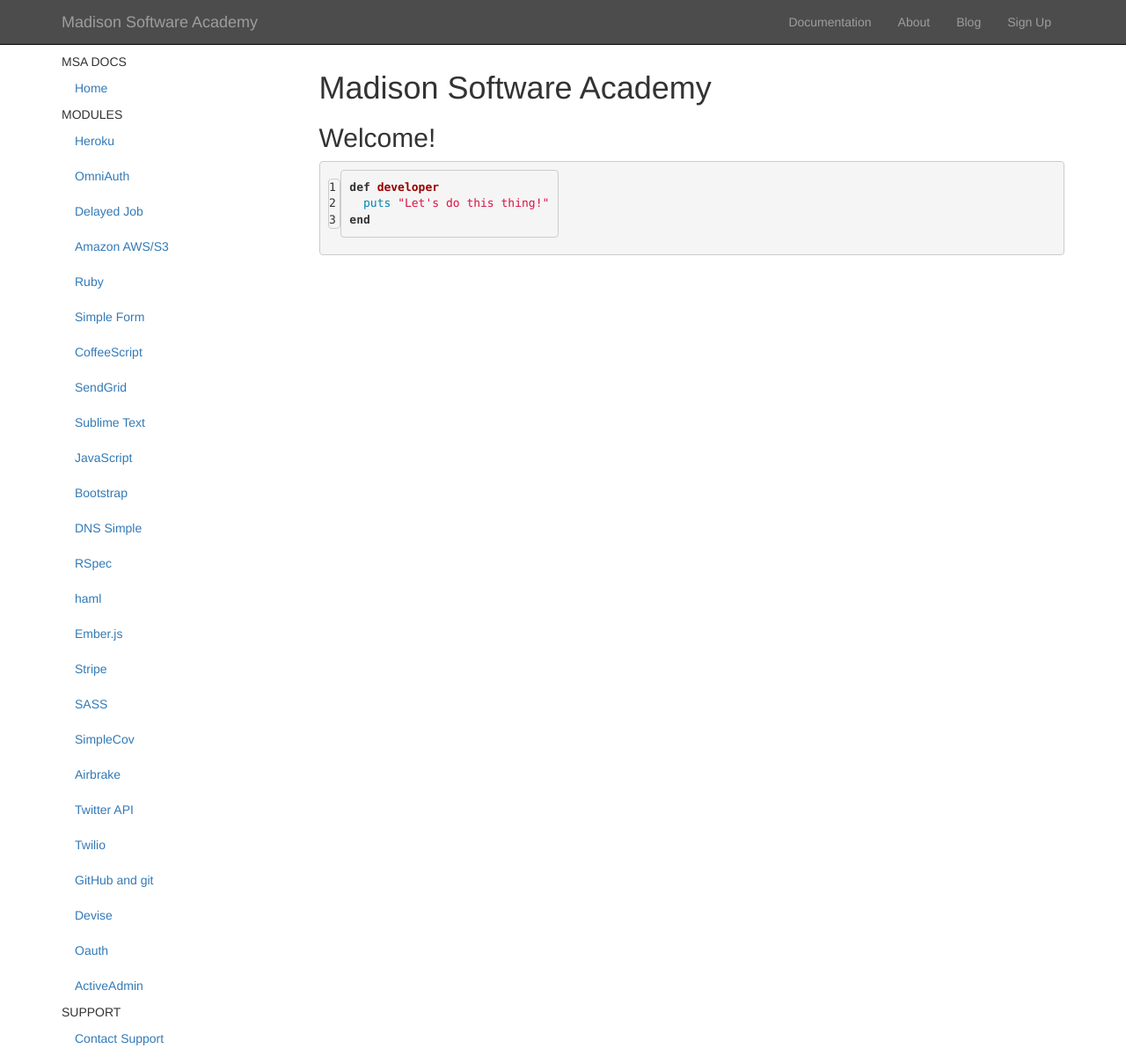
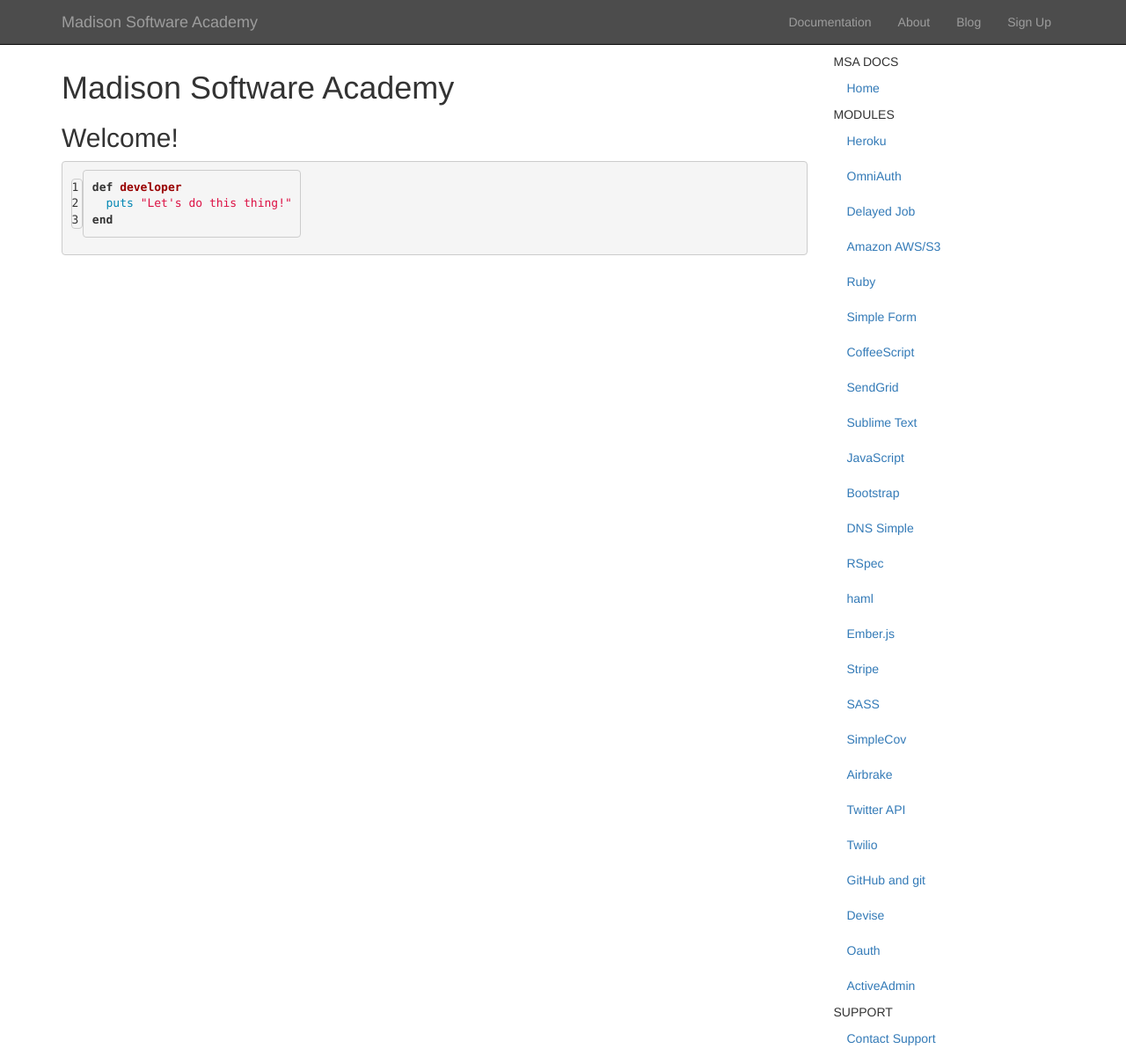
Before and after one commit to software-academy/curriculum, a Jekyll site: the page built from index.md, in a window 1280 px wide and 1200 px high. Shown: the whole window at 88% size. Built offline with Jekyll 4.4.1, drawn with Linux system fonts in a browser that asks for light colours; nearby versions of some CDN libraries; Markdown is read by kramdown in place of the engine named in the settings.

Commit message:
moar content

```diff
--- a/_layouts/default.html
+++ b/_layouts/default.html
@@ -33,6 +33,9 @@
     </div>
     <div class="container">
       <div class="row">
+        <div class="col-md-9">
+          {{content}}
+        </div>
         <div class="col-md-3">
           <ul id="menu" class="nav nav-list">
             <li class="nav-header">MSA DOCS</li>
@@ -50,9 +53,6 @@
             <li class="nav-header">SUPPORT</li>
             <li><a href="mailto:school@stevenhallen.com">Contact Support</a></li>
           </ul>
-        </div>
-        <div class="col-md-9">
-{{content}}
         </div>
       </div>
     </div>
```
